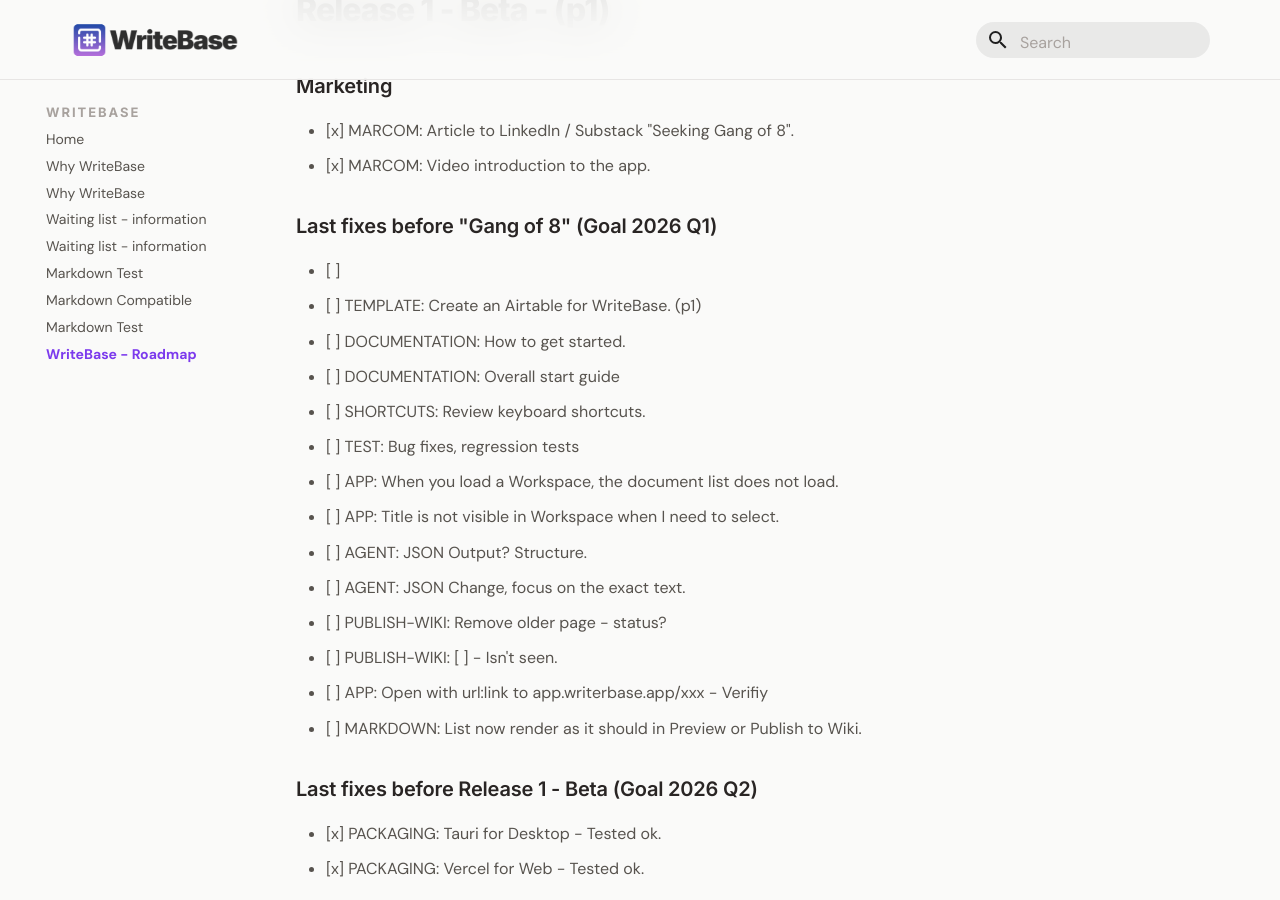
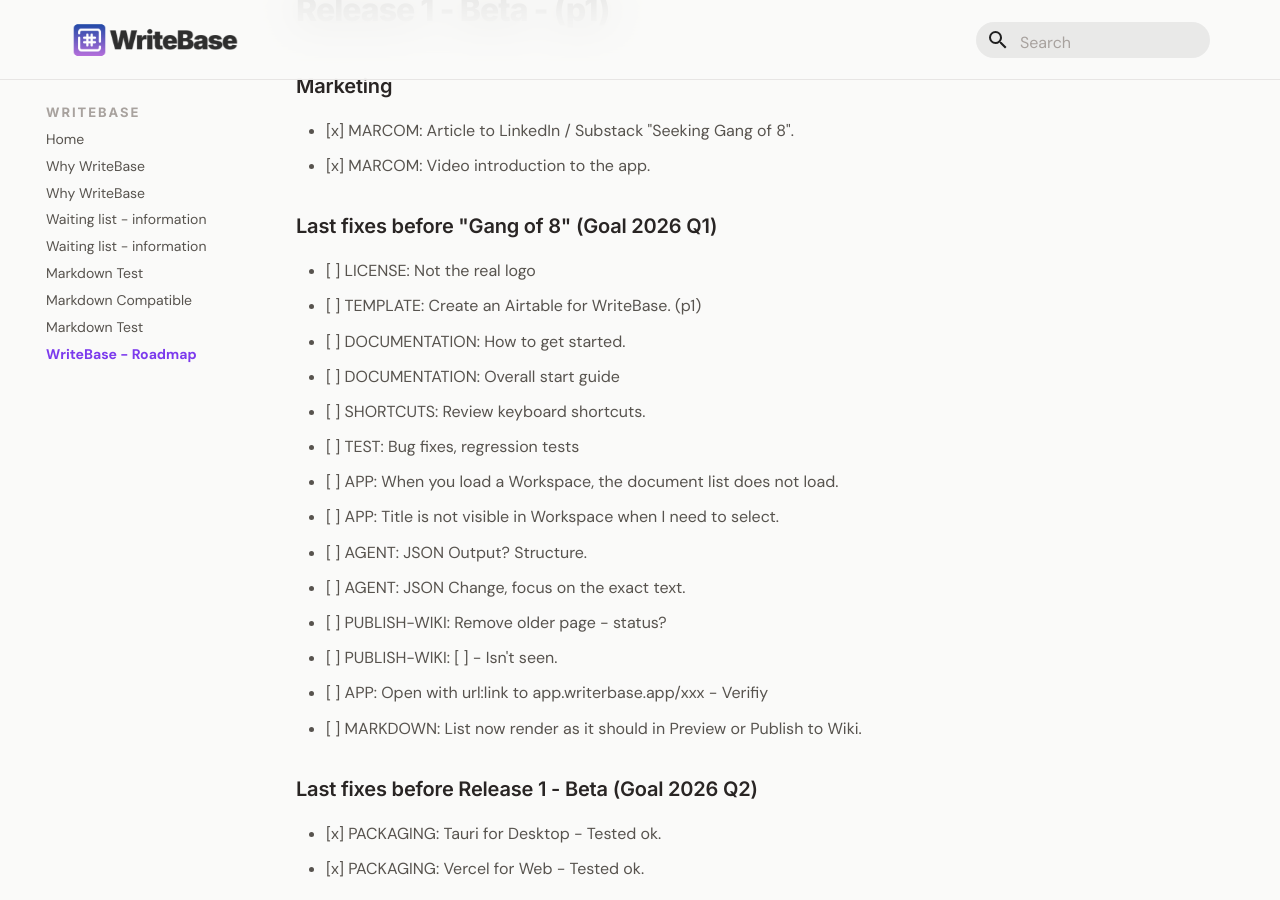
Before and after one commit to larssonhthomas-afk/writebase-docs, an MkDocs documentation site: the page built from docs/9writebase---roadmap.md, in a window 1280 px wide and 900 px high, scrolled down 336 px. Built offline with MkDocs 1.6.1 and Material for MkDocs 9.7.7, drawn with Linux system fonts in a browser that asks for light colours; some web fonts are replaced.

Commit message:
Update 9writebase---roadmap.md

```diff
--- a/docs/9writebase---roadmap.md
+++ b/docs/9writebase---roadmap.md
@@ -21,7 +21,7 @@ This Backlog has a priority 1-3.
 - [x] MARCOM: Video introduction to the app.
 
 ### Last fixes before "Gang of 8" (Goal 2026 Q1)
-- [ ]
+- [ ] LICENSE: Not the real logo
 - [ ] TEMPLATE: Create an Airtable for WriteBase. (p1)
 - [ ] DOCUMENTATION: How to get started.
 - [ ] DOCUMENTATION: Overall start guide
```
